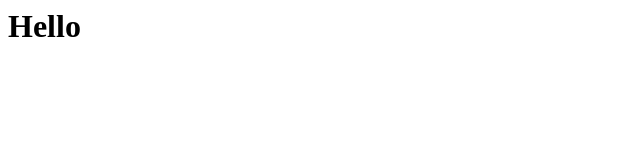
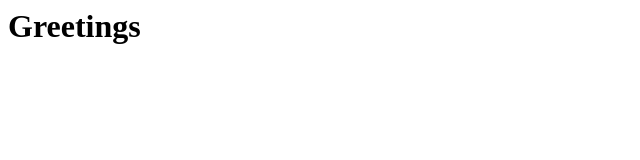
Before and after one commit to leonkoech/gitworkshop, a plain HTML site: page index.html in a window 1280 px wide. Shown: the whole page, without its empty margins (0-640 px from the left). Drawn offline with Linux system fonts and the light colour scheme.

Commit message:
activated greetings

```diff
--- a/index.html
+++ b/index.html
@@ -3,6 +3,6 @@
 
     </head>
     <body>
-        <h1>Hello</h1>
+        <h1>Greetings</h1>
     </body>
 </html>
```
